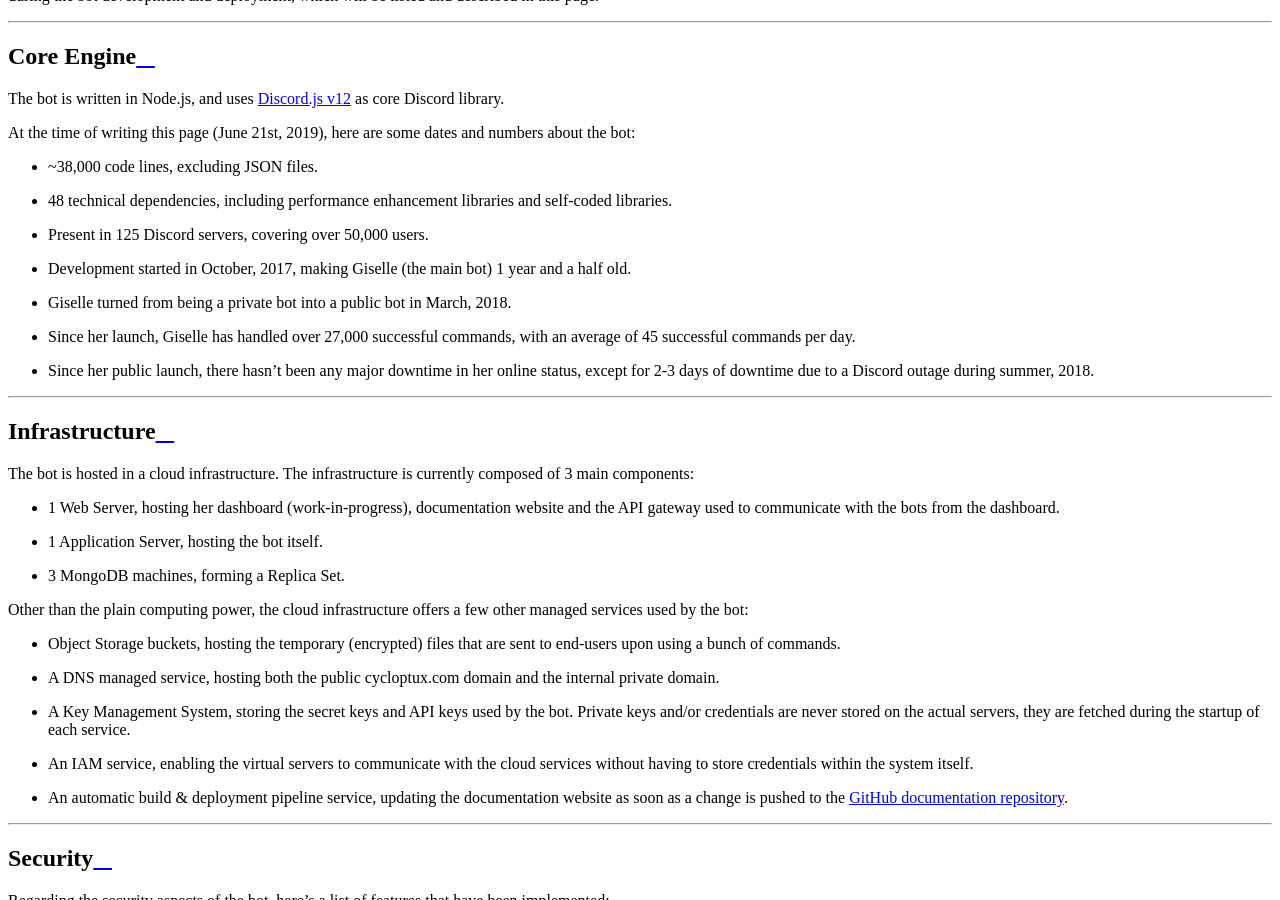
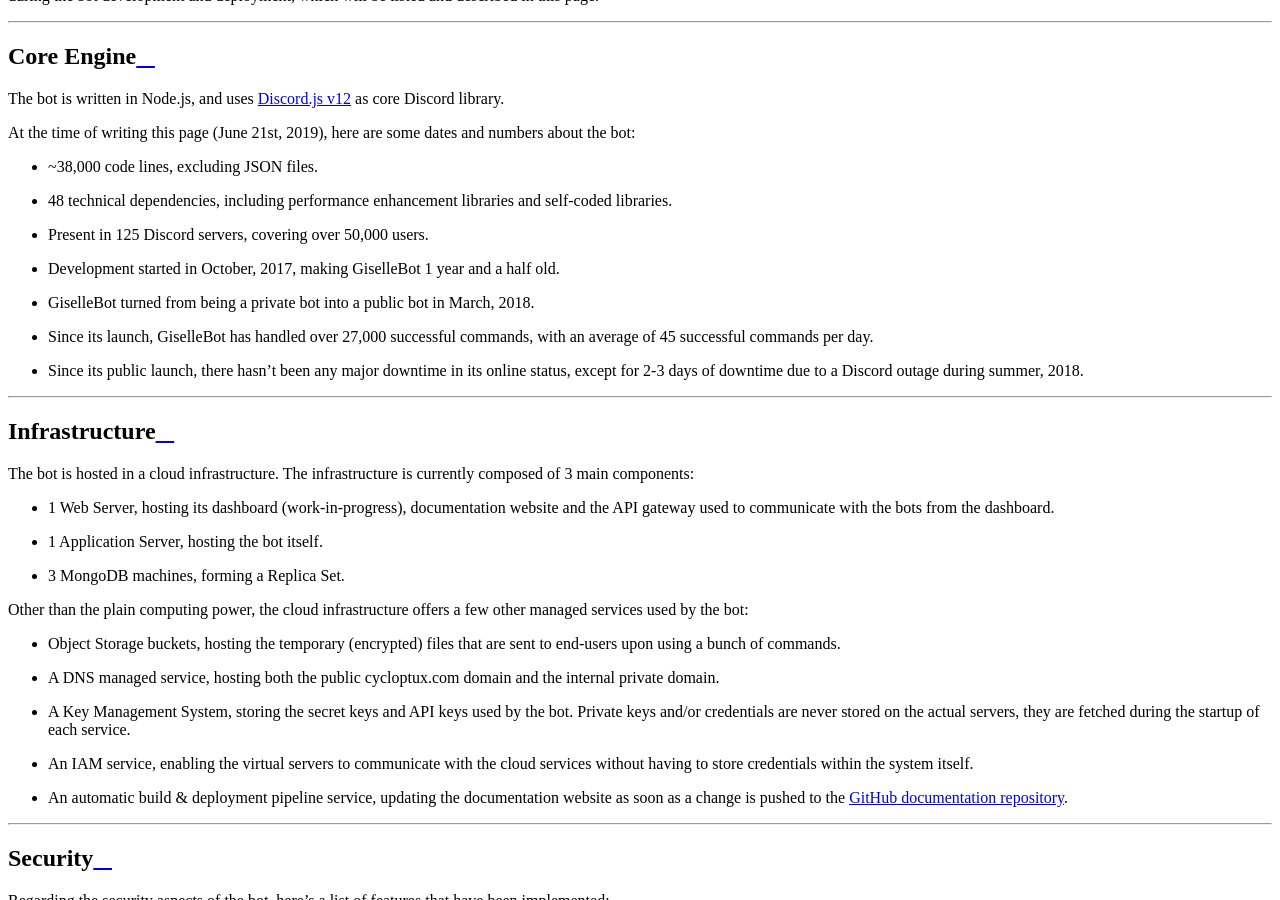
Before and after one commit to cycloptux/GiselleBot-Documentation, a Sphinx documentation site: the page built from docs/source/technical-and-security.rst, in a window 1280 px wide and 900 px high, scrolled down 1085 px. Built offline with Sphinx 7.4.7 and the Read the Docs theme 2.0.0, drawn with Linux system fonts in a browser that asks for light colours.

Commit message:
Replaced some Giselle references with variables.

```diff
--- a/docs/source/conf.py
+++ b/docs/source/conf.py
@@ -30,6 +30,8 @@
 
 # Substitutions
 rst_prolog = '''
+.. |bot_name| replace:: GiselleBot
+.. |bot_invite| replace:: https://discordapp.com/oauth2/authorize?client_id=356831787445387285&permissions=301329654&scope=bot
 .. |bot_prefix| replace:: !
 .. |bot_prefix_name| replace:: an exclamation point
 '''
--- a/docs/source/technical-and-security.rst
+++ b/docs/source/technical-and-security.rst
@@ -16,10 +16,10 @@
 * ~38,000 code lines, excluding JSON files.
 * 48 technical dependencies, including performance enhancement libraries and self-coded libraries.
 * Present in 125 Discord servers, covering over 50,000 users.
-* Development started in October, 2017, making Giselle (the main bot) 1 year and a half old.
-* Giselle turned from being a private bot into a public bot in March, 2018.
-* Since her launch, Giselle has handled over 27,000 successful commands, with an average of 45 successful commands per day.
-* Since her public launch, there hasn't been any major downtime in her online status, except for 2-3 days of downtime due to a Discord outage during summer, 2018.
+* Development started in October, 2017, making GiselleBot 1 year and a half old.
+* GiselleBot turned from being a private bot into a public bot in March, 2018.
+* Since its launch, GiselleBot has handled over 27,000 successful commands, with an average of 45 successful commands per day.
+* Since its public launch, there hasn't been any major downtime in its online status, except for 2-3 days of downtime due to a Discord outage during summer, 2018.
 
 ....
 
@@ -28,7 +28,7 @@
 
 The bot is hosted in a cloud infrastructure. The infrastructure is currently composed of 3 main components:
 
-* 1 Web Server, hosting her dashboard (work-in-progress), documentation website and the API gateway used to communicate with the bots from the dashboard.
+* 1 Web Server, hosting its dashboard (work-in-progress), documentation website and the API gateway used to communicate with the bots from the dashboard.
 * 1 Application Server, hosting the bot itself.
 * 3 MongoDB machines, forming a Replica Set.
 
```
Also changed, not shown: docs/source/bot-invite.rst (+7 -7 lines), docs/source/index.rst (+4 -7 lines).
